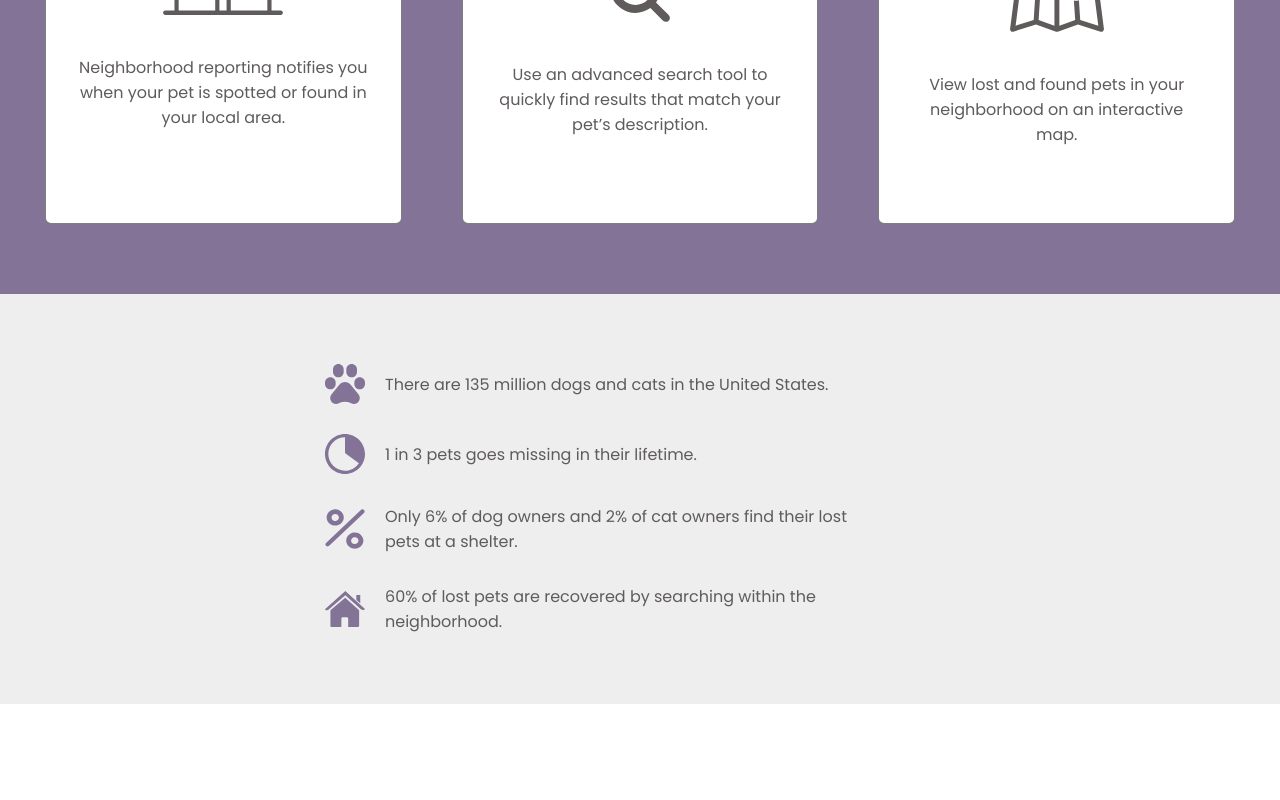
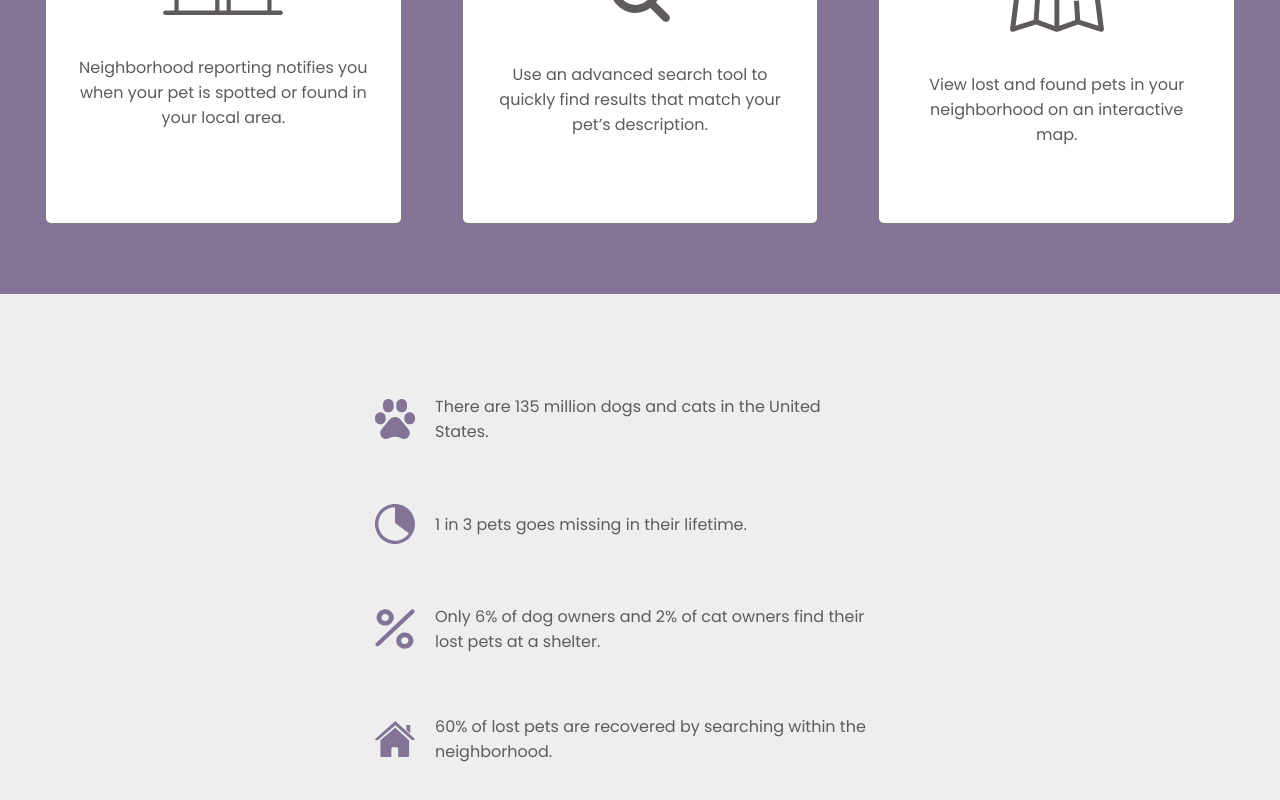
Before and after one commit to orojas12/furlorn, a React (Create React App) app in the folder frontend/: page / in a window 1280 px wide. Shown: the part 980-1780 px from the top of the page. Before the commit the page ends 1684 px from the top, so only its background shows below. Built offline with nearby package versions, Linux system fonts and the light colour scheme.

Commit message:
fix container layout

```diff
--- a/frontend/src/pages/Home/Home.scss
+++ b/frontend/src/pages/Home/Home.scss
@@ -66,13 +66,18 @@
     align-items: center;
   }
 
+  .statement-container {
+    margin: 0 auto;
+    width: 85%;
+    max-width: 500px;
+  }
+
   .statement {
     display: flex;
-    flex-direction: flex;
+    flex-direction: row;
     align-items: center;
-    margin: 3rem;
-    width: 85%;
-    max-width: 600px;
+    margin: 6rem 0;
+    width: 100%;
 
     &__img {
       width: 40px;
```
